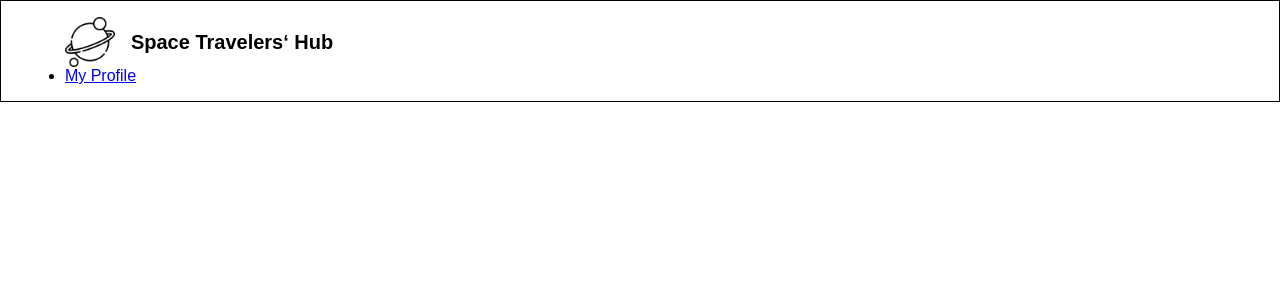
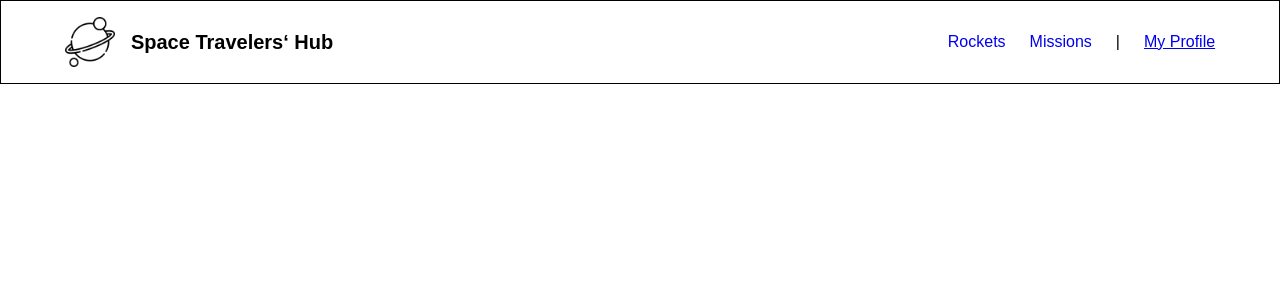
Before and after one commit to Rysth/REACT-Space-Travelers, a React (Create React App) app: page /profile in a window 1280 px wide. Shown: the top 300 px of the page. Built offline with nearby package versions, Linux system fonts and the light colour scheme; a web font is replaced by a local one.

Commit message:
Added Router and NavLink elements.

```diff
--- a/src/App.js
+++ b/src/App.js
@@ -9,7 +9,9 @@ function App() {
       <BrowserRouter>
         <Header />
         <Routes>
-          <Route path="/" element={() => 'Hi'} />
+          <Route path="/profile" element={() => 'Hi'} />
+          <Route path="/rockets" element={() => 'Hi'} />
+          <Route path="/mission" element={() => 'Hi'} />
         </Routes>
       </BrowserRouter>
     </div>
--- a/src/components/Header/Header.css
+++ b/src/components/Header/Header.css
@@ -24,8 +24,37 @@
   font-size: 1.25rem;
 }
 
+.nav-list {
+  text-align: center;
+  padding: 0;
+  list-style-type: none;
+}
+
+.nav-item {
+  margin: 1em 0;
+}
+
+.nav-link {
+  text-decoration: none;
+}
+
+.nav-link.active {
+  text-decoration: underline;
+}
+
 @media (min-width: 768px) {
   .logo {
     justify-content: flex-start;
   }
+
+  .navbar {
+    display: flex;
+    justify-content: space-between;
+  }
+
+  .nav-list {
+    display: flex;
+    align-items: center;
+    gap: 1.5em;
+  }
 }
--- a/src/components/Header/Header.js
+++ b/src/components/Header/Header.js
@@ -5,20 +5,29 @@ import './Header.css';
 function Header() {
   return (
     <div className="nav">
-      <div className="container">
+      <div className="navbar container">
         <div className="logo">
           <img className="nav-image" src={planet} alt="logo" />
           <h1 className="nav-title">Space Travelers&lsquo; Hub</h1>
         </div>
-        <nav className="navbar">
         <ul className="nav-list">
+          <li className="nav-item">
+            <NavLink to="/rockets" className="nav-link">
+              Rockets
+            </NavLink>
+          </li>
+          <li className="nav-item">
+            <NavLink to="/missions" className="nav-link">
+              Missions
+            </NavLink>
+          </li>
+          <li className="nav-item">|</li>
           <li className="nav-item">
             <NavLink to="/profile" className="nav-link">
               My Profile
             </NavLink>
           </li>
         </ul>
-        </nav>
       </div>
     </div>
   );
```
Lines whose indentation alone changed are shown as unchanged.
